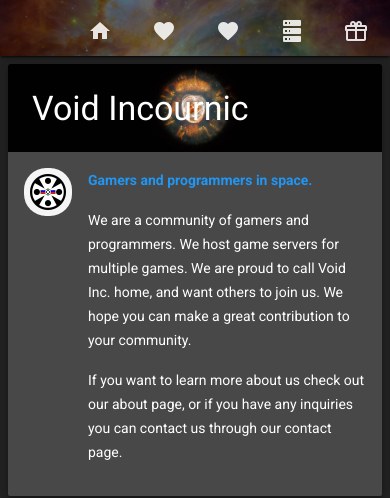
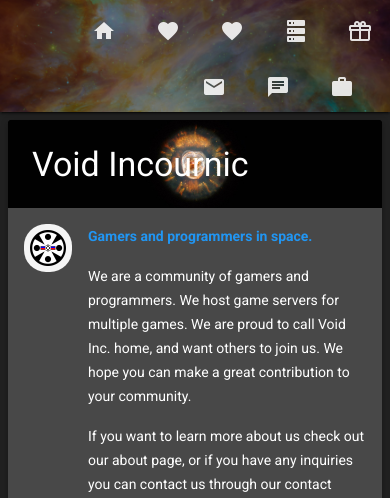
Before and after one commit to nekogamingsrvs/voidinc-two, a website: page index.html in a window 390 px wide. Shown: the top 498 px of the page. Drawn offline with nearby package versions, Linux system fonts and the light colour scheme; no server answers.

Commit message:
Fixed the header for mobile
Signed-off-by: Nick Mullally <thakyz@outlook.com>

```diff
--- a/css/style.css
+++ b/css/style.css
@@ -12,6 +12,19 @@ code {
 .header-transparent {
   background: url('/assets/img/crevice_view.jpg') center / cover;
   max-height: 256px;
+}
+
+@media screen and (max-width: 1024px) {
+  .mdl-layout__header-row {
+    min-height: 56px !important;
+    padding: 0 16px 0 72px !important;
+    flex-wrap: wrap !important;
+    flex: auto !important;
+    height: fit-content !important;
+  }
+  .mdl-layout__header-row .mdl-navigation__link {
+    padding: 0px !important;
+  }
 }
 
 .header-transparent .mdl-layout__header,
@@ -42,8 +55,10 @@ div.dark-header {
   margin-right: 32px;
 }
 
-.top-nav .mdl-navigation__link .material-icons {
-  margin-right: 8px;
+@media screen and (min-width: 1024px) {
+  .top-nav .mdl-navigation__link .material-icons {
+    margin-right: 8px;
+  }
 }
 
 .mdl-layout-title {
@@ -81,7 +96,11 @@ div.dark-header {
   }
 }
 
-@media (max-width: 576px) {}
+@media (max-width: 576px) {
+  .mdl-menu__item .d-sm-inline-block {
+    display: inline-block !important;
+  }
+}
 
 .server-status__header .server-status span.server-title {
   font-size: 16px;
--- a/index.html
+++ b/index.html
@@ -49,7 +49,7 @@
               </li>
               <li class="mdl-menu__item" href="//test.voidinc.net/tools">
                 <i class="material-icons mdi mdi-gamepad" role="presentation"></i>
-                <span class="d-none d-sm-settings">Tools</span>
+                <span class="d-none d-sm-inline-block">Tools</span>
               </li>
             </ul>
             <button class="mdl-navigation__link mdl-button mdl-js-button" href="//test.voidinc.net/servers">
```
Also changed, not shown: css/style.min.css.
